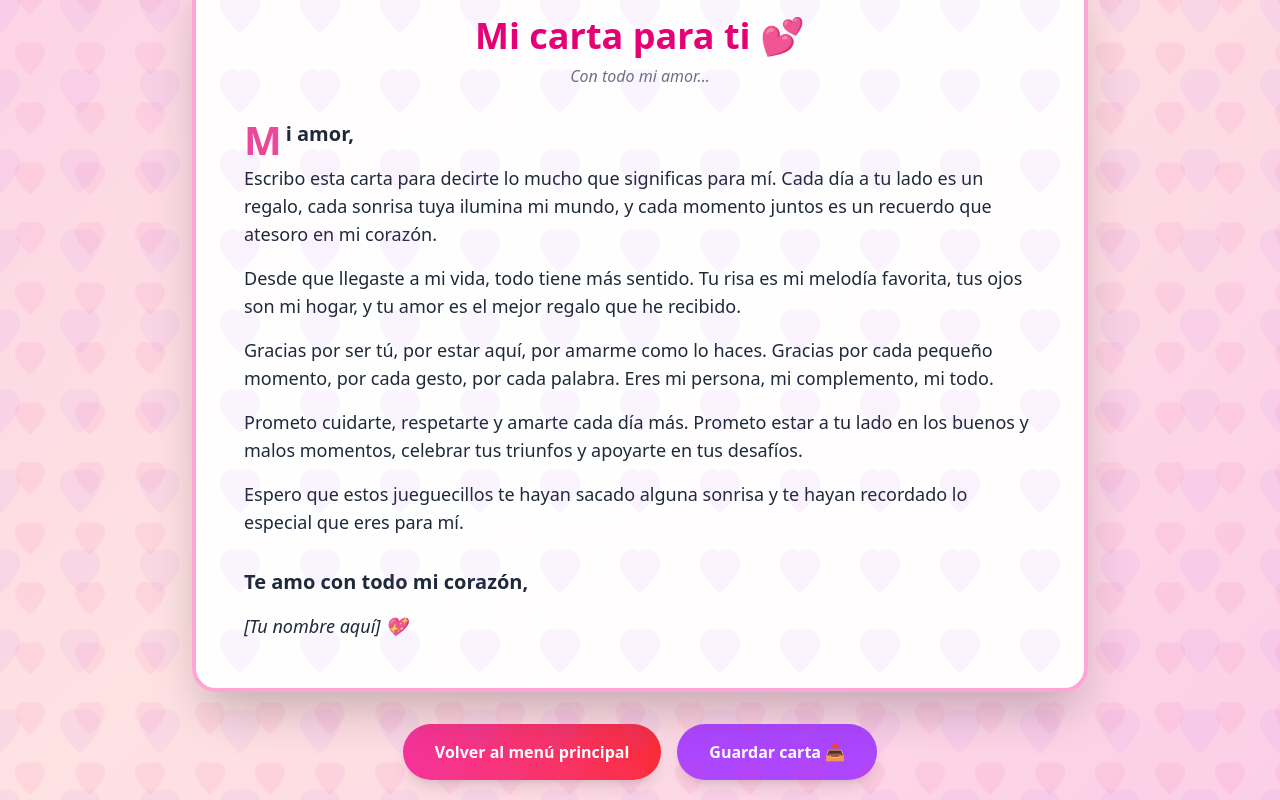
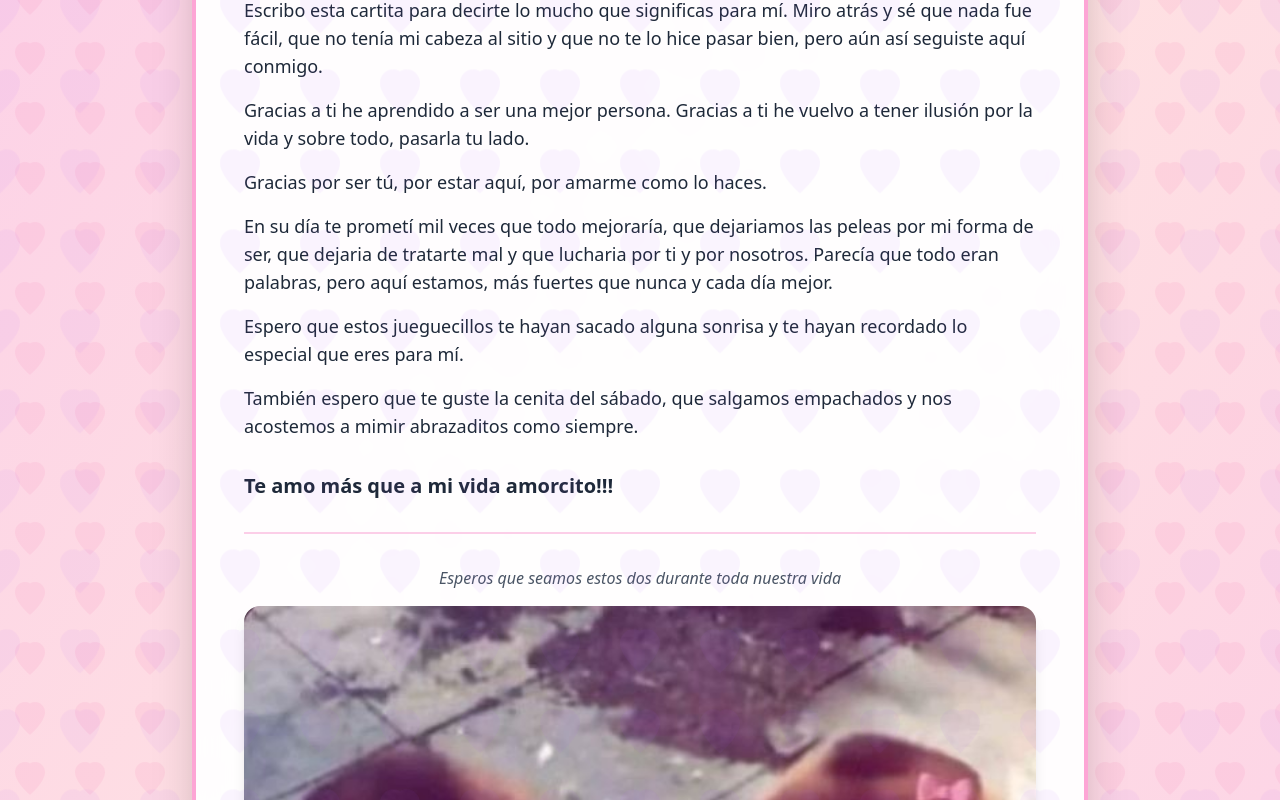
Before and after one commit to martinezdom/sanvalentin-monita, a Vue app: page /love-letter in a window 1280 px wide. Shown: the part 380-1180 px from the top of the page. Built offline with nearby package versions, Linux system fonts and the light colour scheme; what tailwind-animations would draw is missing.

Commit message:
Finished

```diff
--- a/package.json
+++ b/package.json
@@ -9,6 +9,8 @@
     "preview": "vite preview"
   },
   "dependencies": {
+    "html2canvas": "^1.4.1",
+    "jspdf": "^4.1.0",
     "pinia": "^3.0.4",
     "tailwind-animations": "^1.0.1",
     "vue": "^3.5.24",
--- a/src/views/Home.vue
+++ b/src/views/Home.vue
@@ -96,5 +96,13 @@ const gameStore = useGameStore()
         </div>
       </div>
     </section>
+
+
+    <!-- Footer / Link Carta -->
+    <footer class="text-center py-10 pb-24">
+      <router-link to="/love-letter" class="inline-block bg-gradient-to-r from-pink-500 to-purple-500 text-white px-8 py-3 rounded-full font-bold shadow-lg hover:shadow-xl hover:scale-105 transition-all">
+        💌 Cartita para usted
+      </router-link>
+    </footer>
   </div>
 </template>
--- a/src/views/LoveLetter.vue
+++ b/src/views/LoveLetter.vue
@@ -4,7 +4,6 @@
       <!-- Celebration Header -->
       <div class="text-center mb-8">
         <div class="text-6xl md:text-8xl mb-4 animate-bounce">💖</div>
-        <h1 class="text-4xl md:text-6xl font-bold text-pink-600 mb-4">¡Completaste todos los juegos!</h1>
         <p class="text-xl md:text-2xl text-gray-700">Esto es para ti...</p>
       </div>
 
@@ -12,61 +11,53 @@
       <div class="bg-white/95 backdrop-blur-lg rounded-3xl p-8 md:p-12 shadow-2xl border-4 border-pink-300 mb-8">
         <!-- Letter Header -->
         <div class="text-center mb-8">
-          <h2 class="text-3xl md:text-4xl font-bold text-pink-600 mb-2">Mi carta para ti 💕</h2>
-          <p class="text-gray-500 italic">Con todo mi amor...</p>
+          <h2 class="text-3xl md:text-4xl font-bold text-pink-600 mb-2">San Valentin 💕</h2>
         </div>
 
         <!-- Letter Content -->
         <div class="prose prose-lg max-w-none text-gray-800 leading-relaxed space-y-4">
           <p class="text-lg md:text-xl">
-            <strong>Mi amor,</strong>
+            <strong>Mi amorcito bello,</strong>
           </p>
 
           <p class="text-base md:text-lg">
-            Escribo esta carta para decirte lo mucho que significas para mí. Cada día a tu lado es un regalo,
-            cada sonrisa tuya ilumina mi mundo, y cada momento juntos es un recuerdo que atesoro en mi corazón.
+            Escribo esta cartita para decirte lo mucho que significas para mí. Miro atrás y sé que nada fue fácil, que no tenía mi cabeza al sitio y que no te lo hice pasar bien, pero aún así seguiste aquí conmigo.
           </p>
 
           <p class="text-base md:text-lg">
-            Desde que llegaste a mi vida, todo tiene más sentido. Tu risa es mi melodía favorita,
-            tus ojos son mi hogar, y tu amor es el mejor regalo que he recibido.
+            Gracias a ti he aprendido a ser una mejor persona. Gracias a ti he vuelvo a tener ilusión por la vida y sobre todo, pasarla tu lado.
           </p>
 
           <p class="text-base md:text-lg">
-            Gracias por ser tú, por estar aquí, por amarme como lo haces. Gracias por cada pequeño momento,
-            por cada gesto, por cada palabra. Eres mi persona, mi complemento, mi todo.
+            Gracias por ser tú, por estar aquí, por amarme como lo haces.
           </p>
 
           <p class="text-base md:text-lg">
-            Prometo cuidarte, respetarte y amarte cada día más. Prometo estar a tu lado en los buenos y malos momentos,
-            celebrar tus triunfos y apoyarte en tus desafíos.
+            En su día te prometí mil veces que todo mejoraría, que dejariamos las peleas por mi forma de ser, que dejaria de tratarte mal y que lucharia por ti y por nosotros. Parecía que todo eran palabras, pero aquí estamos, más fuertes que nunca y cada día mejor.
           </p>
 
           <p class="text-base md:text-lg">
             Espero que estos jueguecillos te hayan sacado alguna sonrisa y te hayan recordado lo especial que eres para mí.
           </p>
 
-          <p class="text-lg md:text-xl mt-8">
-            <strong>Te amo con todo mi corazón,</strong>
+          <p class="text-base md:text-lg">
+            También espero que te guste la cenita del sábado, que salgamos empachados y nos acostemos a mimir abrazaditos como siempre.
           </p>
 
-          <p class="text-base md:text-lg italic">
-            [Tu nombre aquí] 💖
+          <p class="text-lg md:text-xl mt-8">
+            <strong>Te amo más que a mi vida amorcito!!!</strong>
           </p>
+
         </div>
 
-        <!-- Optional: Add image section for handwritten letter -->
-        <!-- Uncomment and add your image path when ready -->
-        <!--
         <div class="mt-8 border-t-2 border-pink-200 pt-8">
-          <p class="text-center text-gray-600 mb-4 italic">También te escribí esto a mano...</p>
+          <p class="text-center text-gray-600 mb-4 italic">Esperos que seamos estos dos durante toda nuestra vida</p>
           <img
             src="/carta_amor.jpg"
             alt="Carta de amor escrita a mano"
             class="w-full rounded-2xl shadow-lg"
           >
         </div>
-        -->
       </div>
 
       <!-- Action Buttons -->
@@ -77,23 +68,12 @@
         >
           Volver al menú principal
         </router-link>
-        <button
-          @click="downloadLetter"
-          class="bg-purple-500 hover:bg-purple-600 text-white font-bold py-4 px-8 rounded-full shadow-lg transition-all"
-        >
-          Guardar carta 📥
-        </button>
       </div>
     </div>
   </div>
 </template>
 
-<script setup>
-const downloadLetter = () => {
-  // Esta función permite descargar/guardar la carta
-  alert('¡Carta guardada en tu corazón! 💕')
-}
-</script>
+
 
 <style scoped>
 @keyframes bounce {
@@ -109,12 +89,5 @@ const downloadLetter = () => {
   animation: bounce 1s infinite;
 }
 
-.prose p:first-of-type::first-letter {
-  font-size: 2em;
-  font-weight: bold;
-  color: #ec4899;
-  float: left;
-  line-height: 1;
-  margin-right: 0.1em;
-}
+
 </style>
--- a/src/views/ValentineProposal.vue
+++ b/src/views/ValentineProposal.vue
@@ -72,7 +72,7 @@
             ¡SIII! 🥰
           </h1>
           <p class="text-2xl md:text-4xl text-white font-medium mb-12 drop-shadow-md">
-            Sabía que dirías que sí... 😏
+            Ves, ya sabía yo que dirías que sí...
           </p>
 
           <button
```
Also changed, not shown: public/carta_amor.jpg (added), 1 other file (tests, documents, lock files or other folders).
